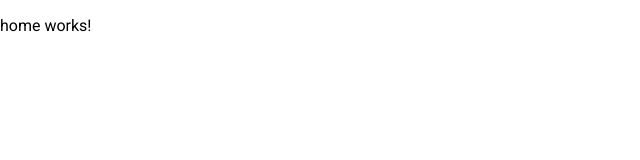
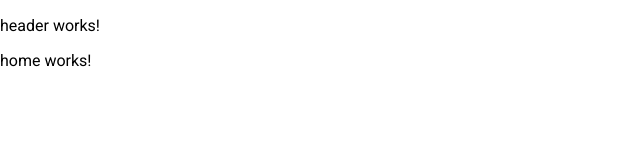
Before and after one commit to 333pehr/CareerCraft, an Angular app: page / in a window 1280 px wide. Shown: the top 160 px of the page, without its empty margins (0-640 px from the left). Built offline with nearby package versions, Linux system fonts and the light colour scheme.

Commit message:
Add header component to app component

```diff
--- a/src/app/app.component.html
+++ b/src/app/app.component.html
@@ -1 +1,2 @@
+<app-header></app-header>
 <router-outlet />
--- a/src/app/app.component.ts
+++ b/src/app/app.component.ts
@@ -1,10 +1,11 @@
 import { Component } from '@angular/core';
 import { RouterOutlet } from '@angular/router';
+import { HeaderComponent } from "./core/layout/header/header.component";
 
 @Component({
   selector: 'app-root',
   standalone: true,
-  imports: [RouterOutlet],
+  imports: [RouterOutlet, HeaderComponent],
   templateUrl: './app.component.html',
   styleUrl: './app.component.scss'
 })
```
